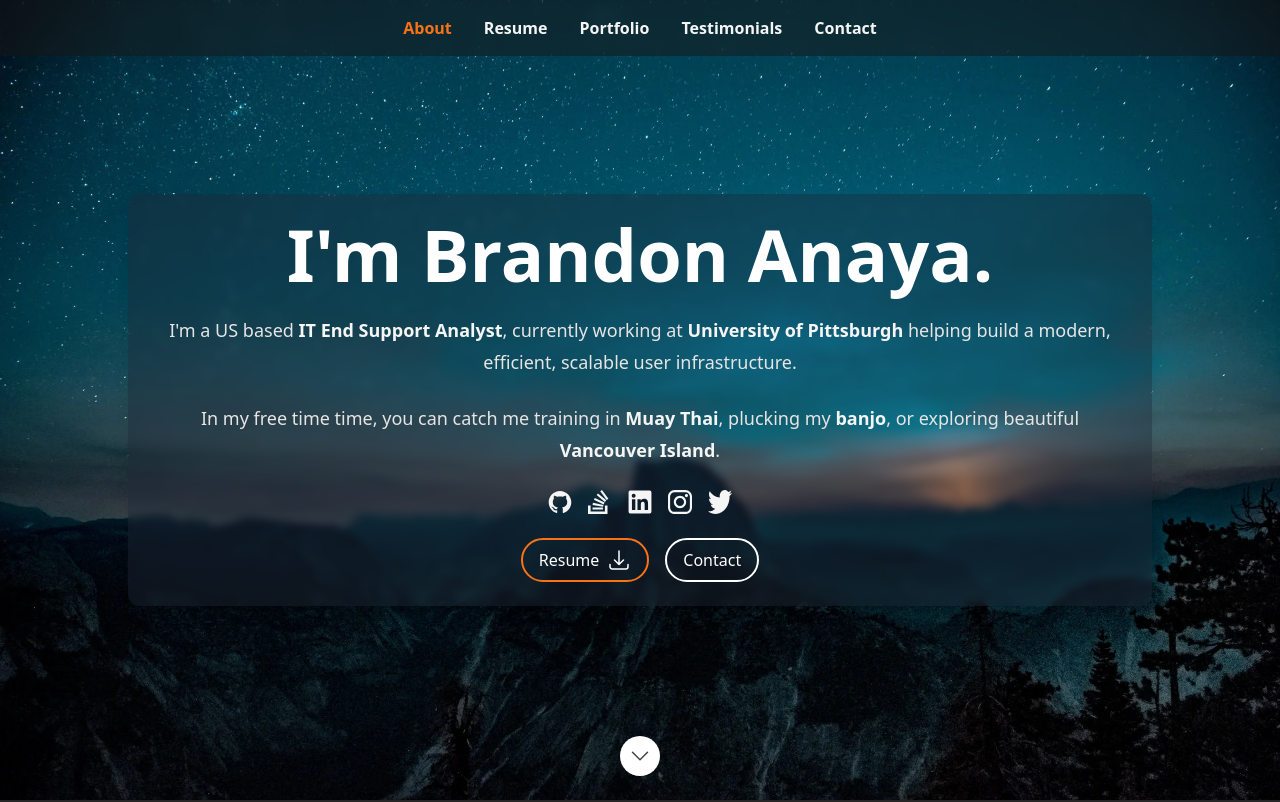
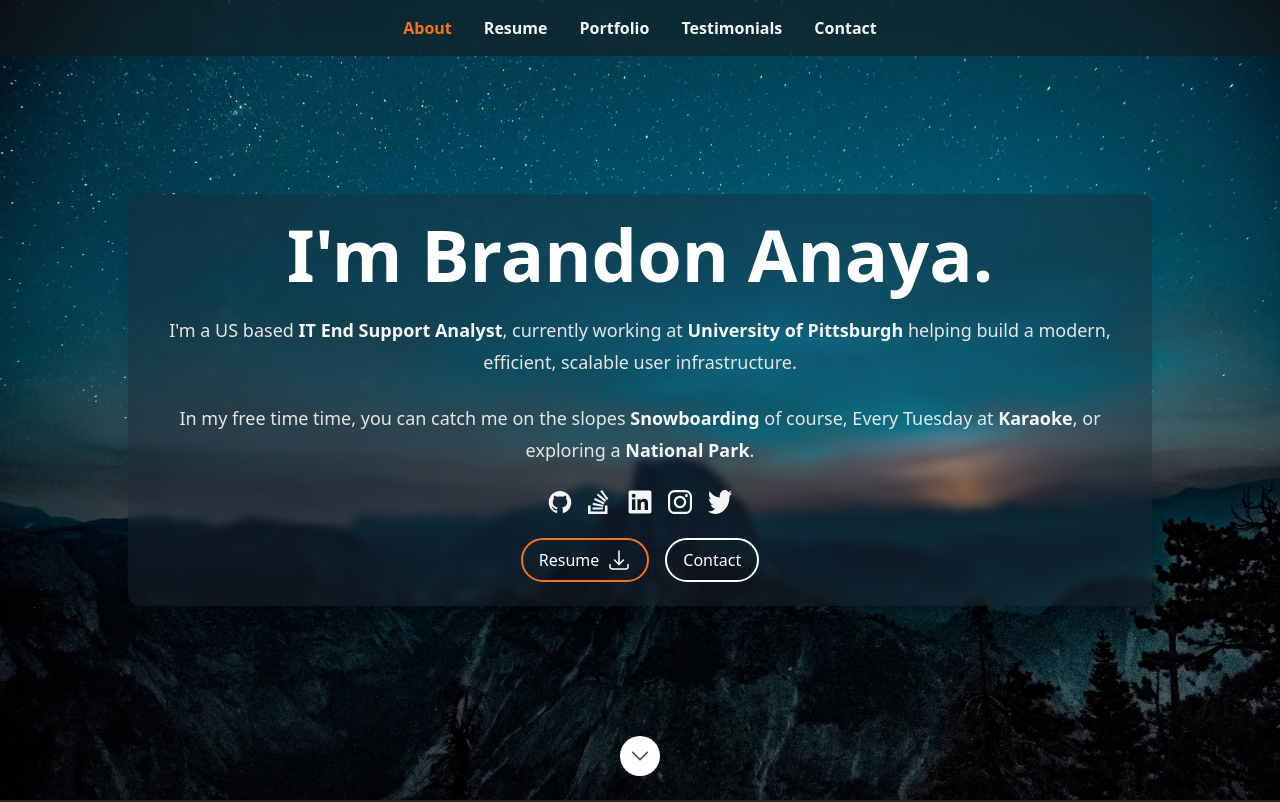
Before and after one commit to banaya7/banaya7.io, a Next.js app: page / in a window 1280 px wide. Shown: the top 802 px of the page. Built offline with nearby package versions, Linux system fonts and the light colour scheme.

Commit message:
Update data.tsx

```diff
--- a/src/data/data.tsx
+++ b/src/data/data.tsx
@@ -78,9 +78,9 @@ export const heroData: Hero = {
         user infrastructure.
       </p>
       <p className="prose-sm text-stone-200 sm:prose-base lg:prose-lg">
-        In my free time time, you can catch me training in <strong className="text-stone-100">Muay Thai</strong>,
-        plucking my <strong className="text-stone-100">banjo</strong>, or exploring beautiful{' '}
-        <strong className="text-stone-100">Vancouver Island</strong>.
+        In my free time time, you can catch me on the slopes <strong className="text-stone-100">Snowboarding</strong> of course,
+         Every Tuesday at <strong className="text-stone-100">Karaoke</strong>, or exploring a {' '}
+        <strong className="text-stone-100">National Park</strong>.
       </p>
     </>
   ),
```
